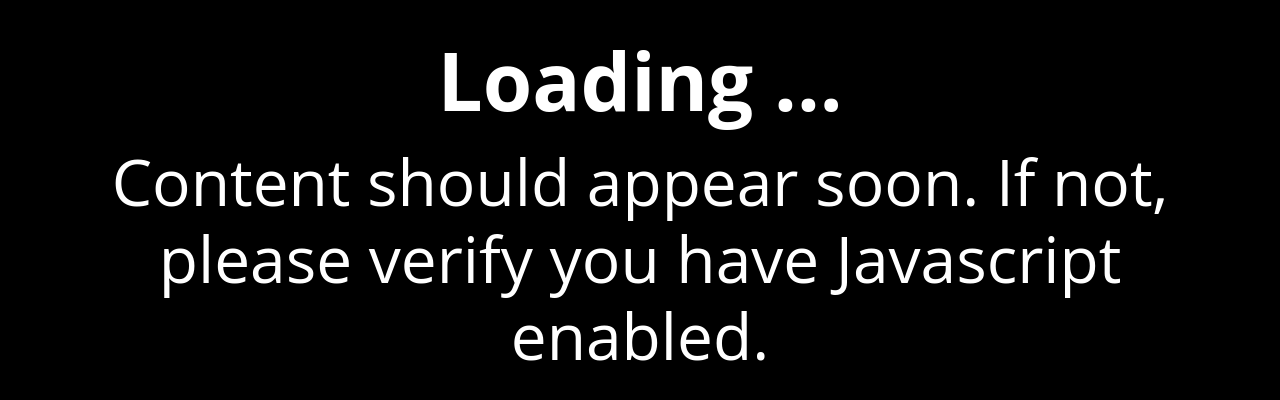
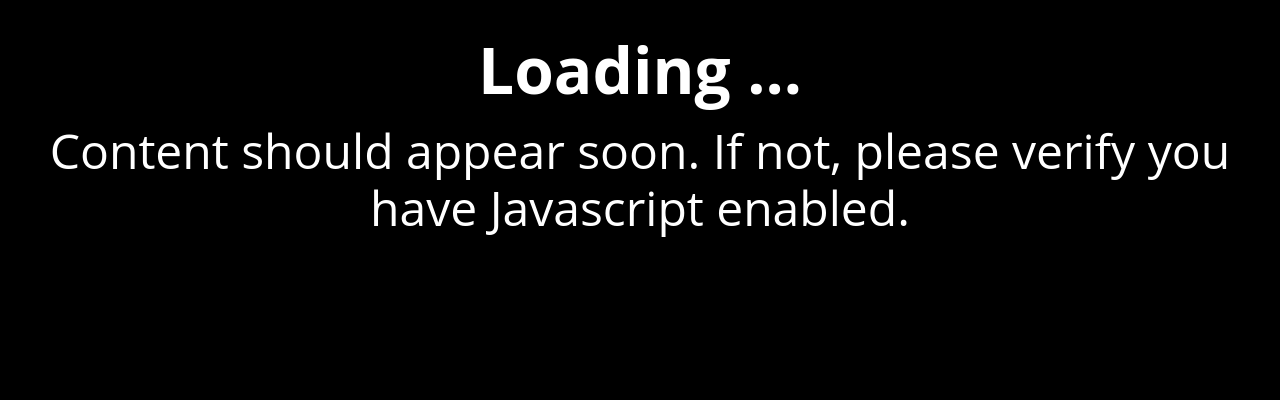
Before and after one commit to Kunsi/pretalx-plugin-broadcast-tools, a Django app: template pretalx_broadcast_tools/templates/pretalx_broadcast_tools/room_timer.html in a window 1280 px wide. Shown: the top 400 px of the page. Run offline with Django 3.2, Linux system fonts and the light colour scheme; the template is opened without the code that fills it, so the values that code supplies are empty; some libraries are stand-ins or nearby versions.

Commit message:
Partially revert "adjust sizing for room timer"
This reverts commit b07745b2eaf2c88e91905ffab8b0e9a930d0a011.

Turns out if we have bigger font size longer talk titles no longer fit.

```diff
--- a/pretalx_broadcast_tools/static/pretalx_broadcast_tools/frontend.css
+++ b/pretalx_broadcast_tools/static/pretalx_broadcast_tools/frontend.css
@@ -89,18 +89,18 @@
 }
 
 #broadcast_tools_room_timer_title {
-    font-size: 10vh;
+    font-size: 8vh;
     margin-bottom: 0.2em;
     font-weight: bold;
 }
 
 #broadcast_tools_room_timer_speaker {
-    font-size: 8vh;
+    font-size: 6vh;
     font-weight: normal;
 }
 
 #broadcast_tools_room_timer_scheduledata {
-    font-size: 5vh;
+    font-size: 3vh;
     font-weight: normal;
 }
 
```
